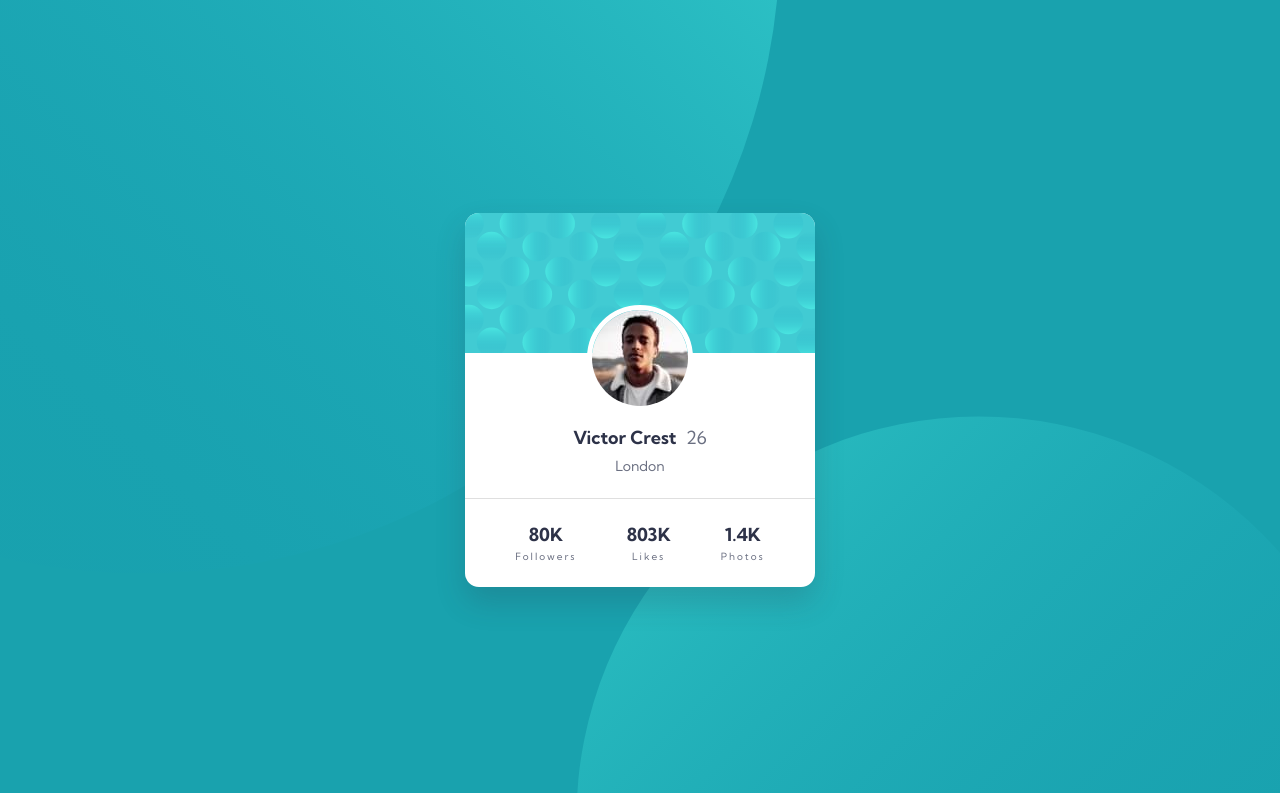
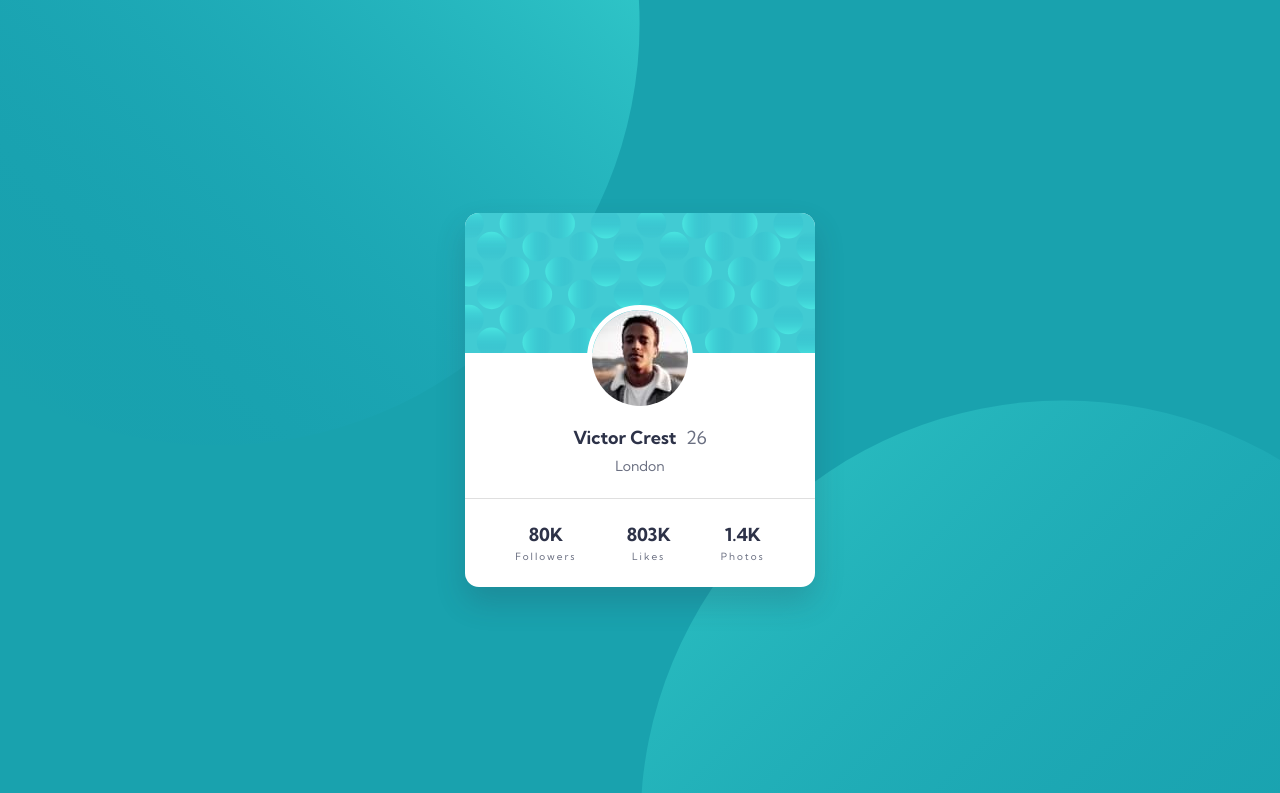
Before and after one commit to belie369/frontend-mentor-profile-card-component, a website: page index.html in a window 1280 px wide. Shown: the top 793 px of the page. Drawn offline with Linux system fonts and the light colour scheme.

Commit message:
Some fixes od background pattern in desktop resolution.

```diff
--- a/src/sass/_base.scss
+++ b/src/sass/_base.scss
@@ -56,8 +56,8 @@ body {
 	font-weight: 400;
 
 	@include respond(large) {
-		background-position: right 39vw bottom 34vh, left 45vw top 52vh;
-		background-size: 100%, auto 95%;
+		background-position: right 50vw bottom 50vh, left 50vw top 50vh;
+		background-size: auto 100%, auto 100%;
 	}
 }
 
```
Also changed, not shown: dist/css/main.min.css.
